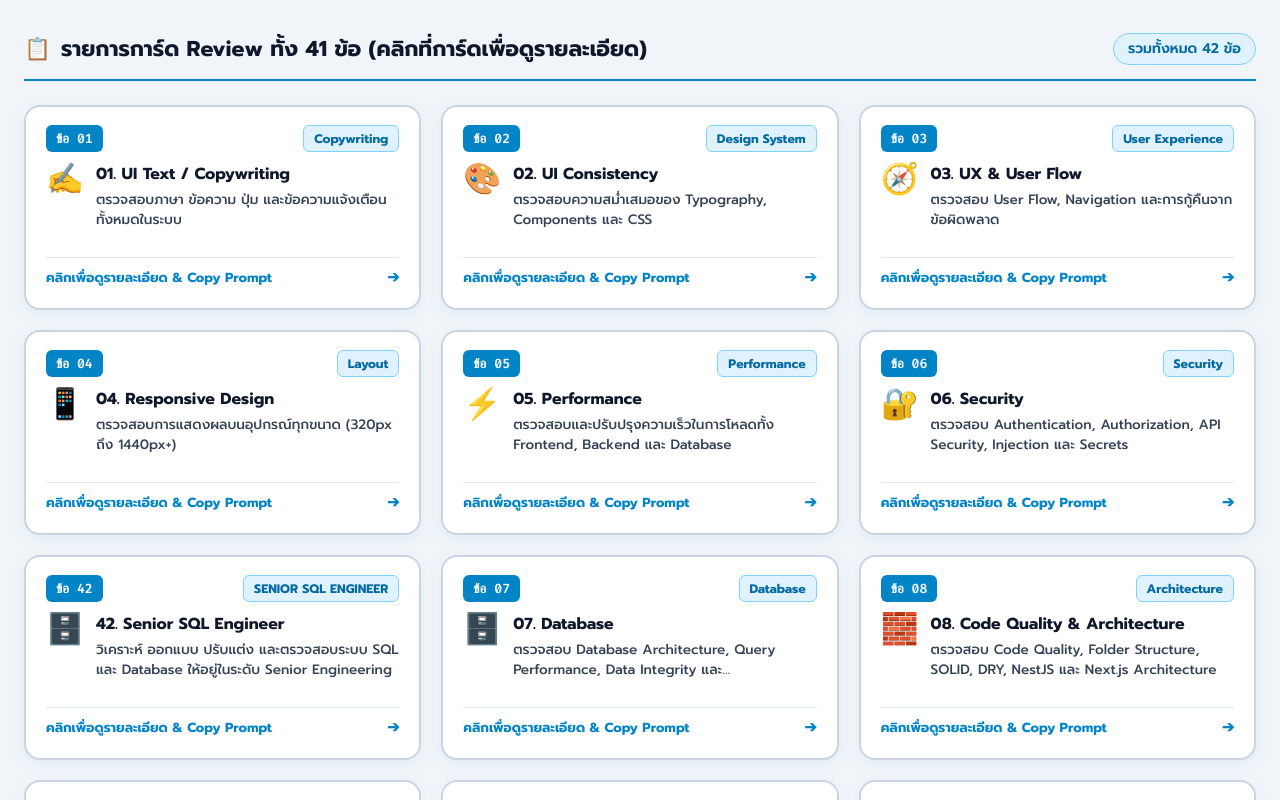
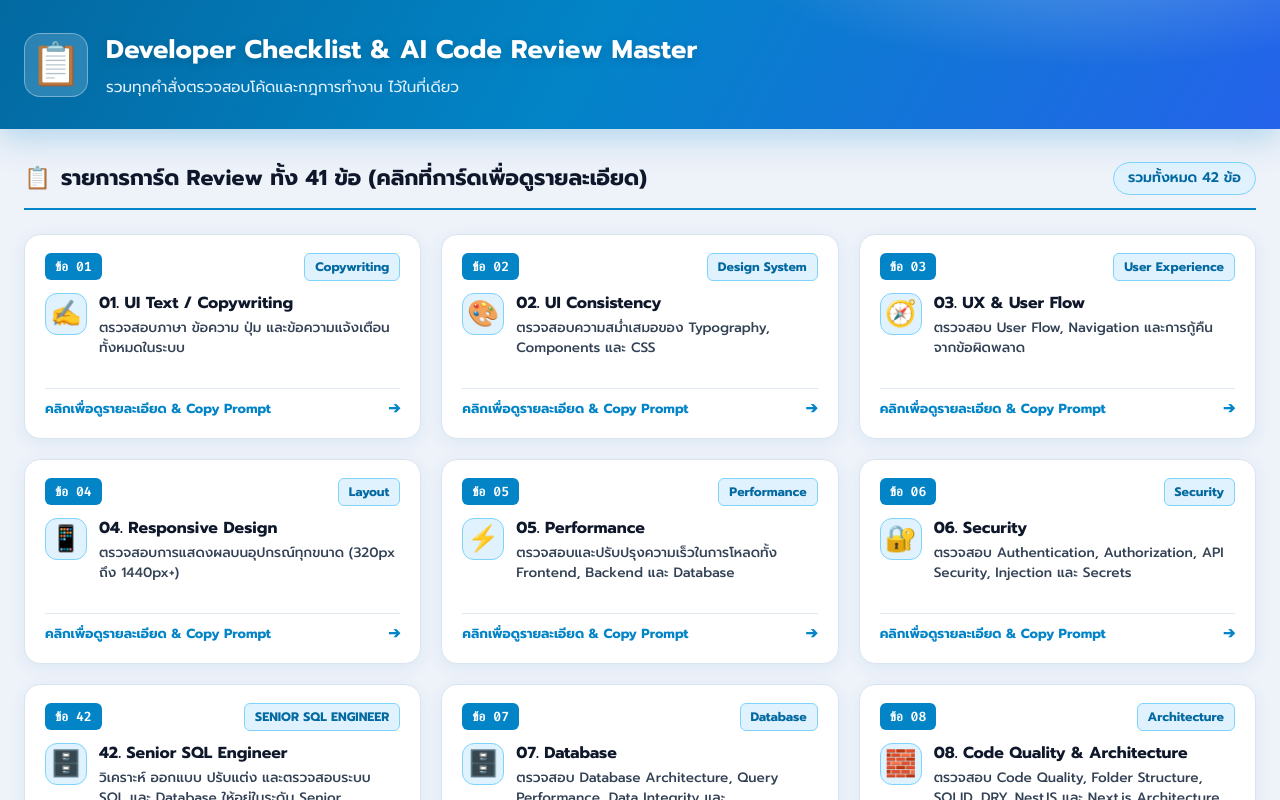
Before and after one commit to Foam-01/ProdGate, a React (Vite) app: page / in a window 1280 px wide. Shown: the top 800 px of the page. Built offline with nearby package versions, Linux system fonts and the light colour scheme.

Commit message:
feat: add hero header and update background styles

```diff
--- a/src/App.jsx
+++ b/src/App.jsx
@@ -16,6 +16,17 @@ export default function App() {
 
   return (
     <div className="app-layout">
+      {/* Page Hero Header */}
+      <header className="app-hero">
+        <div className="app-hero-inner">
+          <div className="app-hero-icon">📋</div>
+          <div>
+            <h1 className="app-hero-title">Developer Checklist &amp; AI Code Review Master</h1>
+            <p className="app-hero-subtitle">รวมทุกคำสั่งตรวจสอบโค้ดและกฎการทำงาน ไว้ในที่เดียว</p>
+          </div>
+        </div>
+      </header>
+
       {/* Main Container: 41 Cards Grid on Top, Master Rules at Bottom */}
       <main className="cards-scroll-container">
         <div className="cards-wrapper-grid-layout">
--- a/src/index.css
+++ b/src/index.css
@@ -3,7 +3,7 @@
    ========================================================================== */
 
 :root {
-  --bg-page: #f1f5f9;
+  --bg-page: #eef2f9;
   --bg-card: #ffffff;
   --bg-code: #ffffff;
 
@@ -45,10 +45,70 @@
 
 body {
   font-family: var(--font-sans);
-  background-color: var(--bg-page);
+  background:
+    radial-gradient(1200px 500px at 10% -10%, rgba(2, 132, 199, 0.08), transparent 60%),
+    radial-gradient(1000px 500px at 100% 0%, rgba(59, 130, 246, 0.07), transparent 55%),
+    var(--bg-page);
+  background-attachment: fixed;
   color: var(--text-main);
   line-height: 1.6;
   min-height: 100vh;
+}
+
+/* Hero Header */
+.app-hero {
+  background: linear-gradient(120deg, #0369a1 0%, #0284c7 45%, #2563eb 100%);
+  padding: 30px 24px;
+  box-shadow: 0 10px 30px rgba(2, 132, 199, 0.25);
+  position: relative;
+  overflow: hidden;
+}
+
+.app-hero::after {
+  content: '';
+  position: absolute;
+  inset: 0;
+  background: radial-gradient(600px 200px at 85% -40%, rgba(255, 255, 255, 0.25), transparent 60%);
+  pointer-events: none;
+}
+
+.app-hero-inner {
+  max-width: 1650px;
+  margin: 0 auto;
+  display: flex;
+  align-items: center;
+  gap: 18px;
+  position: relative;
+}
+
+.app-hero-icon {
+  font-size: 2.6rem;
+  line-height: 1;
+  background: rgba(255, 255, 255, 0.16);
+  border: 1px solid rgba(255, 255, 255, 0.35);
+  border-radius: var(--radius-lg);
+  width: 64px;
+  height: 64px;
+  display: flex;
+  align-items: center;
+  justify-content: center;
+  flex-shrink: 0;
+  backdrop-filter: blur(4px);
+}
+
+.app-hero-title {
+  color: #ffffff;
+  font-size: 1.6rem;
+  font-weight: 700;
+  letter-spacing: 0.2px;
+  text-shadow: 0 2px 10px rgba(0, 0, 0, 0.15);
+}
+
+.app-hero-subtitle {
+  color: #e0f2fe;
+  font-size: 0.95rem;
+  font-weight: 400;
+  margin-top: 4px;
 }
 
 /* Custom Scrollbar */
@@ -131,7 +191,7 @@ body {
 /* Compact Card Item Design */
 .compact-card-item {
   background: #ffffff;
-  border: 2px solid #cbd5e1;
+  border: 1.5px solid #dbe4ee;
   border-radius: var(--radius-lg);
   padding: 18px 20px;
   box-shadow: var(--shadow-card);
@@ -145,13 +205,35 @@ body {
   height: 100%;
   box-sizing: border-box;
   overflow: hidden;
+  position: relative;
+}
+
+.compact-card-item::before {
+  content: '';
+  position: absolute;
+  top: 0;
+  left: 0;
+  right: 0;
+  height: 3px;
+  background: linear-gradient(90deg, var(--blue-primary), var(--indigo-primary));
+  transform: scaleX(0);
+  transform-origin: left;
+  transition: transform 0.25s ease;
 }
 
 .compact-card-item:hover {
   border-color: var(--blue-primary);
   box-shadow: var(--shadow-hover);
-  transform: translateY(-4px);
-  background: #f8fafc;
+  transform: translateY(-5px);
+  background: #fbfdff;
+}
+
+.compact-card-item:hover::before {
+  transform: scaleX(1);
+}
+
+.compact-card-item:active {
+  transform: translateY(-2px);
 }
 
 .card-top-row {
@@ -189,9 +271,17 @@ body {
 }
 
 .card-main-icon {
-  font-size: 1.9rem;
+  font-size: 1.6rem;
   line-height: 1;
   flex-shrink: 0;
+  width: 42px;
+  height: 42px;
+  display: flex;
+  align-items: center;
+  justify-content: center;
+  background: var(--blue-light);
+  border: 1px solid var(--blue-border);
+  border-radius: 12px;
 }
 
 .card-main-title {
@@ -233,8 +323,8 @@ body {
 
 /* Master Banner / Rules Card (Bottom Position) */
 .rules-master-banner {
-  background: #ffffff;
-  border: 2px solid var(--blue-primary);
+  background: linear-gradient(180deg, #ffffff 0%, #f8fbff 100%);
+  border: 1.5px solid var(--blue-border);
   border-radius: var(--radius-xl);
   padding: 28px;
   box-shadow: var(--shadow-card);
@@ -290,6 +380,13 @@ body {
   font-size: 0.875rem;
   color: #0369a1;
   font-weight: 500;
+  transition: all 0.18s ease;
+}
+
+.rule-pill:hover {
+  background: var(--blue-light);
+  border-color: var(--blue-primary);
+  transform: translateY(-1px);
 }
 
 .golden-tip-box {
@@ -332,7 +429,7 @@ body {
 /* Extra Large Modal Box: width 92vw / max-width 1350px / height 92vh */
 .modal-container {
   background: #ffffff;
-  border: 2.5px solid var(--blue-primary);
+  border: 1.5px solid var(--blue-border);
   border-radius: var(--radius-xl);
   width: 92vw;
   max-width: 1350px;
@@ -342,17 +439,24 @@ body {
   flex-direction: column;
   box-shadow: var(--shadow-modal);
   overflow: hidden;
+  animation: modalPop 0.22s cubic-bezier(0.34, 1.56, 0.64, 1);
+}
+
+@keyframes modalPop {
+  from { opacity: 0; transform: scale(0.96) translateY(8px); }
+  to { opacity: 1; transform: scale(1) translateY(0); }
 }
 
 .modal-header {
   padding: 22px 32px;
-  background: #f0f9ff;
-  border-bottom: 2.5px solid #bae6fd;
+  background: linear-gradient(135deg, #0369a1, #0284c7);
+  border-bottom: none;
   display: flex;
   align-items: center;
   justify-content: space-between;
   flex-shrink: 0;
 }
+
 
 .modal-title-group {
   display: flex;
@@ -364,7 +468,8 @@ body {
   font-family: var(--font-mono);
   font-size: 0.95rem;
   font-weight: 700;
-  background: var(--blue-primary);
+  background: rgba(255, 255, 255, 0.2);
+  border: 1px solid rgba(255, 255, 255, 0.4);
   color: #ffffff;
   padding: 5px 14px;
   border-radius: 8px;
@@ -377,21 +482,21 @@ body {
 .modal-heading {
   font-size: 1.45rem;
   font-weight: 700;
-  color: #0f172a;
+  color: #ffffff;
 }
 
 .modal-subheading {
   font-size: 0.925rem;
-  color: #475569;
+  color: #e0f2fe;
 }
 
 .close-btn {
-  background: #ffffff;
-  border: 2px solid #cbd5e1;
+  background: rgba(255, 255, 255, 0.15);
+  border: 1.5px solid rgba(255, 255, 255, 0.4);
   width: 42px;
   height: 42px;
   border-radius: 50%;
-  color: #475569;
+  color: #ffffff;
   font-size: 1.35rem;
   cursor: pointer;
   display: flex;
```
